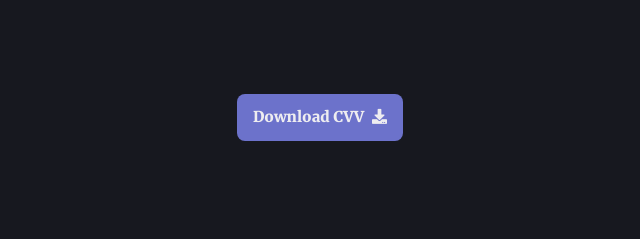
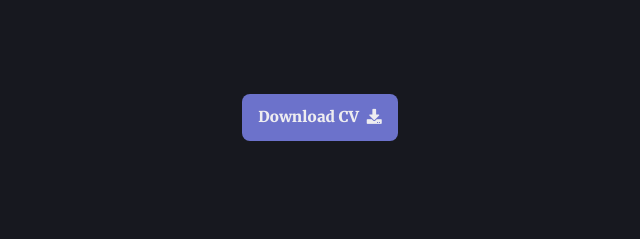
Before and after one commit to Jeevitha10/Jeevitha10.github.io, a plain HTML site: page index.html in a window 1280 px wide. Shown: the part 1011-1250 px from the top of the page, 320-960 px from the left. Drawn offline with Linux system fonts and the light colour scheme.

Commit message:
initial commit

```diff
--- a/index.html
+++ b/index.html
@@ -147,7 +147,7 @@
         <!-- cvv -->
         <section id="cvv">
             <div class="cvv container">
-                <a href="assets/Resume.pdf" download="" class="cvv__button">Download CVV<span
+                <a href="assets/Resume.pdf" download="" class="cvv__button">Download CV<span
                         class="fas fa-download cvv__icon"></span></a>
             </div>
         </section>
```
